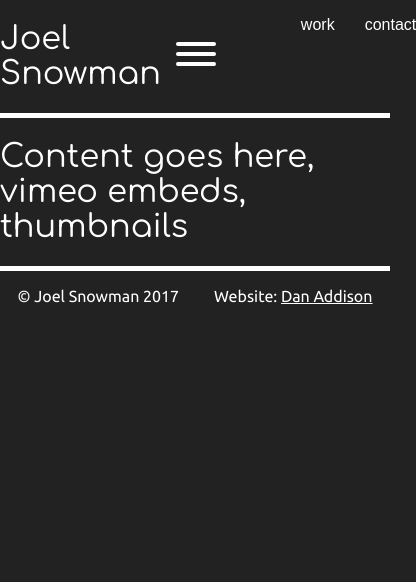
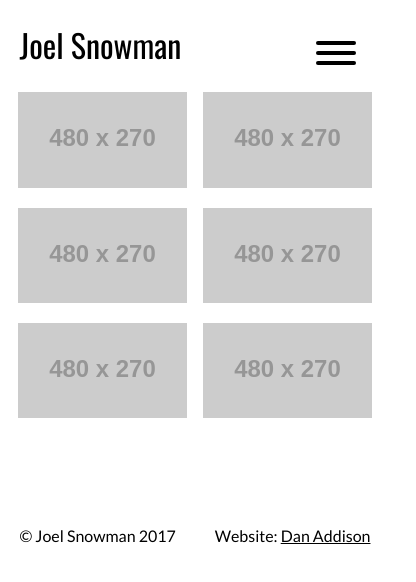
Before and after one commit to DanAddison/Joel-Snowman, a plain HTML site: page index.html in a window 390 px wide. Shown: the whole page, 416 px wide, since content can reach past the window. Drawn offline with nearby package versions, Linux system fonts and the light colour scheme; placeholder pictures from the web are drawn by us.

Commit message:
Add gallery image grid
Created grid of placeholder images, made responsive, added media query
for this and for nav/hamburger, changed fonts and colour scheme

```diff
--- a/hamburgers/hamburgers.scss
+++ b/hamburgers/hamburgers.scss
@@ -14,7 +14,7 @@ $hamburger-padding-y                       : 15px !default;
 $hamburger-layer-width                     : 40px !default;
 $hamburger-layer-height                    : 4px !default;
 $hamburger-layer-spacing                   : 6px !default;
-$hamburger-layer-color                     : #fff !default;
+$hamburger-layer-color                     : #000 !default;
 $hamburger-layer-border-radius             : 4px !default;
 $hamburger-hover-opacity                   : 0.7 !default;
 $hamburger-hover-transition-duration       : 0.15s !default;
--- a/index.html
+++ b/index.html
@@ -7,7 +7,7 @@
     <title>Joel Snowman</title>
     <link rel="stylesheet" href="css/style.css";>
 
-        <link href="https://fonts.googleapis.com/css?family=Comfortaa|Ubuntu" rel="stylesheet">
+    <link href="https://fonts.googleapis.com/css?family=Lato|Oswald" rel="stylesheet">
 
     <script src="js/jquery-2.1.0.min.js"></script>
 
@@ -49,7 +49,26 @@
 
     <div class="wrapper">
 
-            <h1>Content goes here, vimeo embeds, thumbnails</h1>
+      <div class="grid">
+        <div class="cell">
+          <img src="http://placehold.it/480x270" class="responsive-image">
+        </div>
+        <div class="cell">
+          <img src="http://placehold.it/480x270" class="responsive-image">
+        </div>
+        <div class="cell">
+          <img src="http://placehold.it/480x270" class="responsive-image">
+        </div>
+        <div class="cell">
+          <img src="http://placehold.it/480x270" class="responsive-image">
+        </div>
+        <div class="cell">
+          <img src="http://placehold.it/480x270" class="responsive-image">
+        </div>
+        <div class="cell">
+          <img src="http://placehold.it/480x270" class="responsive-image">
+        </div>
+      </div>
 
     </div>
 
--- /dev/null
+++ b/scss/_gallery.scss
@@ -0,0 +1,27 @@
+.responsive-image {
+  max-width: 100%;
+}
+
+.cell {
+  margin: .5rem;
+  width: calc(50% - 1rem);
+
+  .image {
+  display: block;
+  }
+}
+
+.grid {
+  display: flex;
+  flex-wrap: wrap;
+  margin-bottom: 5rem;
+}
+
+
+/***********MEDIA QUERIES*************/
+
+@media screen and (min-width: 800px) {
+  .cell {
+    width: calc(33.3333% - 1rem);
+  }
+}
--- a/scss/_global.scss
+++ b/scss/_global.scss
@@ -1,13 +1,14 @@
 * {
-    box-sizing: border-box;
+  box-sizing: border-box;
 }
 
 body {
-    background-color: #222;
+  background-color: #fff;
 }
 
 /* center elements on page */
 .wrapper {
-    display: flex;
-    justify-content: center;
+  width: 95%;
+  max-width: 1200px;
+  margin: 0 auto;
 }
--- a/scss/_logo.scss
+++ b/scss/_logo.scss
@@ -0,0 +1,5 @@
+.logo {
+  h1 {
+    margin-bottom: 16px;
+  }
+}
--- a/scss/_main-nav.scss
+++ b/scss/_main-nav.scss
@@ -1,19 +1,33 @@
 .main-nav {
+  display: none;
+}
+
+@media screen and (min-width: 600px) {
+
+  .hamburger {
+    display: none;
+  }
+
+
+  .main-nav {
     display: flex;
 
     ul {
-        display: flex;
-        justify-content: space-between;
-        list-style: none;
+      display: flex;
+      justify-content: space-between;
+      list-style: none;
     }
 
     li {
-        padding-left: 30px;
+      padding-left: 30px;
     }
 
     a {
-        text-decoration: none;
-        color: #fff;
+      font-family: $headerFont;
+      font-size: 1.5rem;
+      text-decoration: none;
+      color: #000;
     }
+  }
 
 }
--- a/scss/_settings.scss
+++ b/scss/_settings.scss
@@ -1,4 +1,4 @@
 // file for all variables, to be imported first into style.scss
 
-$mainFont:  "Ubuntu", sans-serif;
-$headerFont: "Comfortaa", cursive;
+$mainFont:  "Lato", sans-serif;
+$headerFont: "Oswald", sans-serif;
--- a/scss/_site-footer.scss
+++ b/scss/_site-footer.scss
@@ -1,10 +1,9 @@
 .site-footer {
-    background-color: #222;
-    border-top: 5px solid #fff;
+    background-color: #fff;
     display: flex;
     justify-content: space-around;
 
     a {
-        color: #fff;
+        color: #000;
     }
 }
--- a/scss/_site-header.scss
+++ b/scss/_site-header.scss
@@ -1,10 +1,9 @@
 .site-header {
-    background-color: #222;
-    display: flex;
-    justify-content: space-between;
-    border-bottom: 5px solid #fff;
+  max-width: 90%;
+  margin-left: auto;
+  margin-right: auto;
+  background-color: #fff;
+  display: flex;
+  justify-content: space-between;
+  align-items: flex-end;
 }
-
-.hamburger-inner {
-    color: #fff;
-}
--- a/scss/_typography.scss
+++ b/scss/_typography.scss
@@ -1,12 +1,12 @@
 h1,
 h2,
 h3 {
-    font-family: $headerFont;
-    font-weight: normal;
-    color: #fff;
+  font-family: $headerFont;
+  font-weight: lighter;
+  color: #000;
 }
 
 p {
-    font-family: $mainFont;
-    color: #fff;
+  font-family: $mainFont;
+  color: #000;
 }
--- a/scss/style.scss
+++ b/scss/style.scss
@@ -9,4 +9,5 @@
 @import 'site-header';
 @import 'logo';
 @import 'main-nav';
+@import 'gallery';
 @import 'site-footer';
```
Also changed, not shown: css/style.css, 1 other file. Lines whose indentation alone changed are shown as unchanged.
